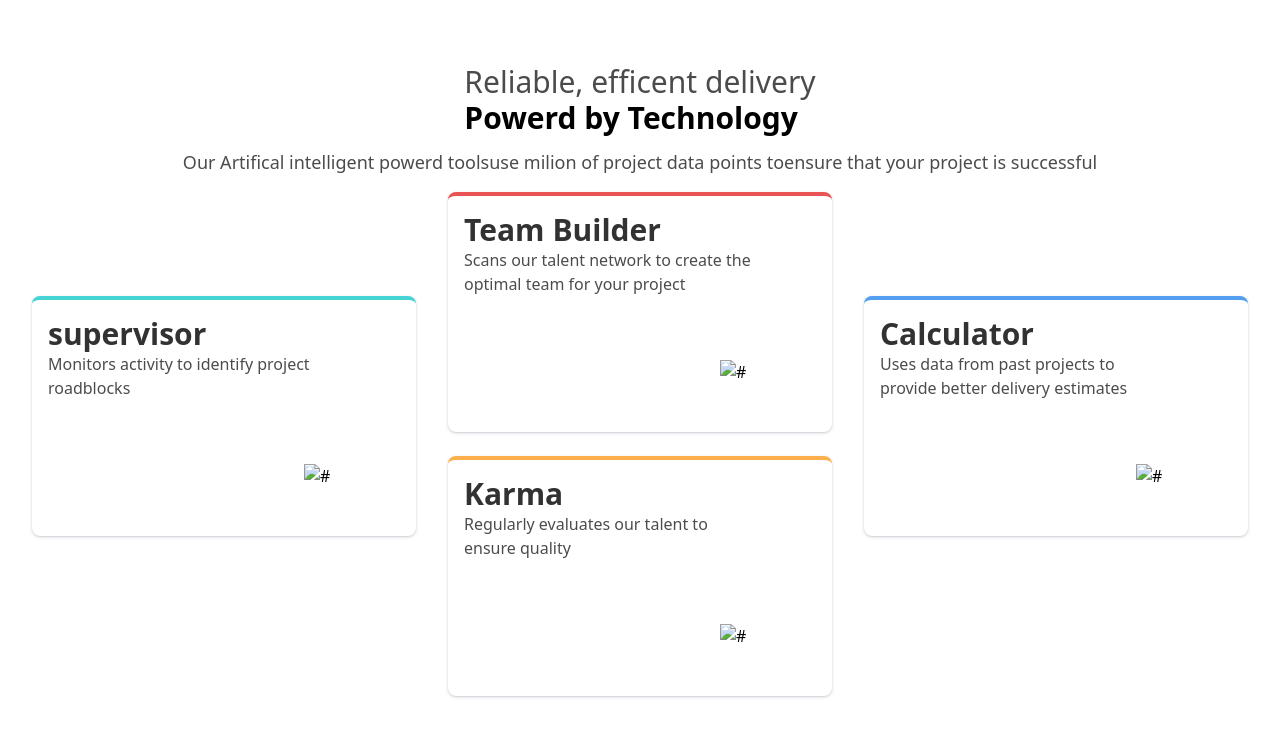
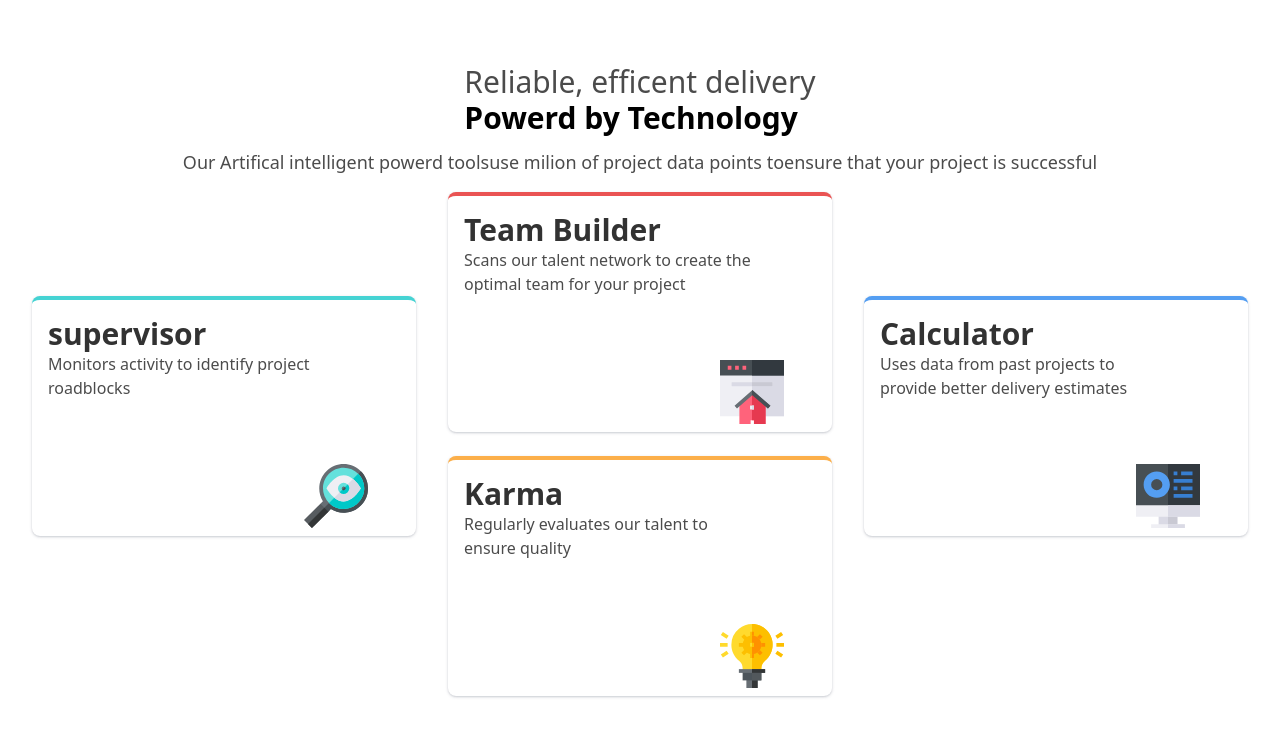
Before and after one commit to aklesi1/project2, a website: page index.html in a window 1280 px wide. Shown: the top 736 px of the page. Drawn offline with nearby package versions, Linux system fonts and the light colour scheme; files that its build step writes are made by us from their sources; the site is published under a folder, as on GitHub Pages, so addresses that start at the root find nothing.

Commit message:
Update index.html

```diff
--- a/index.html
+++ b/index.html
@@ -32,7 +32,7 @@
     <h2 class="text-3xl font-semibold align-middle opacity-80">supervisor </h2>
     <p class="font-light opacity-70">Monitors activity to identify project
         <span class="flex flex-col">roadblocks</span> </p>
-        <img class="mt-16 ml-64" src="/images/icon-supervisor.svg" alt="#">
+        <img class="mt-16 ml-64" src="./images/icon-supervisor.svg" alt="#">
 </div>
 <!-- red box -->
 <div class="box-border items-center h-64 p-4 bg-white border-4 border-b-0 border-l-0 border-r-0 rounded-lg shadow border-t-primaryRed mt-7 w-96 shadow-gray-500/30 md:h-60 md:-translate-y-14 md:translate-x-48"
@@ -40,7 +40,7 @@
     <h2 class="text-3xl font-semibold align-middle opacity-80">Team Builder </h2>
     <p class="font-light opacity-70"> Scans our talent network to create the
         <span class="flex flex-col"> optimal team for your project</span> </p>
-        <img class="mt-16 ml-64" src="/images/icon-team-builder.svg" alt="#">
+        <img class="mt-16 ml-64" src="./images/icon-team-builder.svg" alt="#">
 </div>
 <!-- orange box -->
 <div class="box-border items-center h-64 p-4 bg-white border-4 border-b-0 border-l-0 border-r-0 rounded-lg shadow md:h-60 md:grid-flow-col border-t-primaryOrange mt-7 w-96 shadow-gray-500/30 md:-translate-x-48 md:translate-y-52"
@@ -48,7 +48,7 @@
     <h2 class="text-3xl font-semibold align-middle opacity-80">Karma </h2>
     <p class="font-light opacity-70">Regularly evaluates our talent to
         <span class="flex flex-col">ensure quality</span> </p>
-        <img class="mt-16 ml-64" src="/images/icon-karma.svg" alt="#">
+        <img class="mt-16 ml-64" src="./images/icon-karma.svg" alt="#">
 </div>
 <!-- blue box -->
 <div class="box-border items-center h-64 p-4 mb-16 bg-white border-4 border-b-0 border-l-0 border-r-0 rounded-lg shadow md:h-60 md:-translate-x-40 border-t-primaryBlue mt-7 w-96 shadow-gray-500/30 md:translate-y-12"
@@ -56,7 +56,7 @@
     <h2 class="text-3xl font-semibold align-middle opacity-80">Calculator </h2>
     <p class="font-light opacity-70">Uses data from past projects to
         <span class="flex flex-col">provide better delivery estimates </span> </p>
-        <img class="mt-16 ml-64" src="/images/icon-calculator.svg" alt="#">
+        <img class="mt-16 ml-64" src="./images/icon-calculator.svg" alt="#">
 </div>
   </div>
 </div>
```
